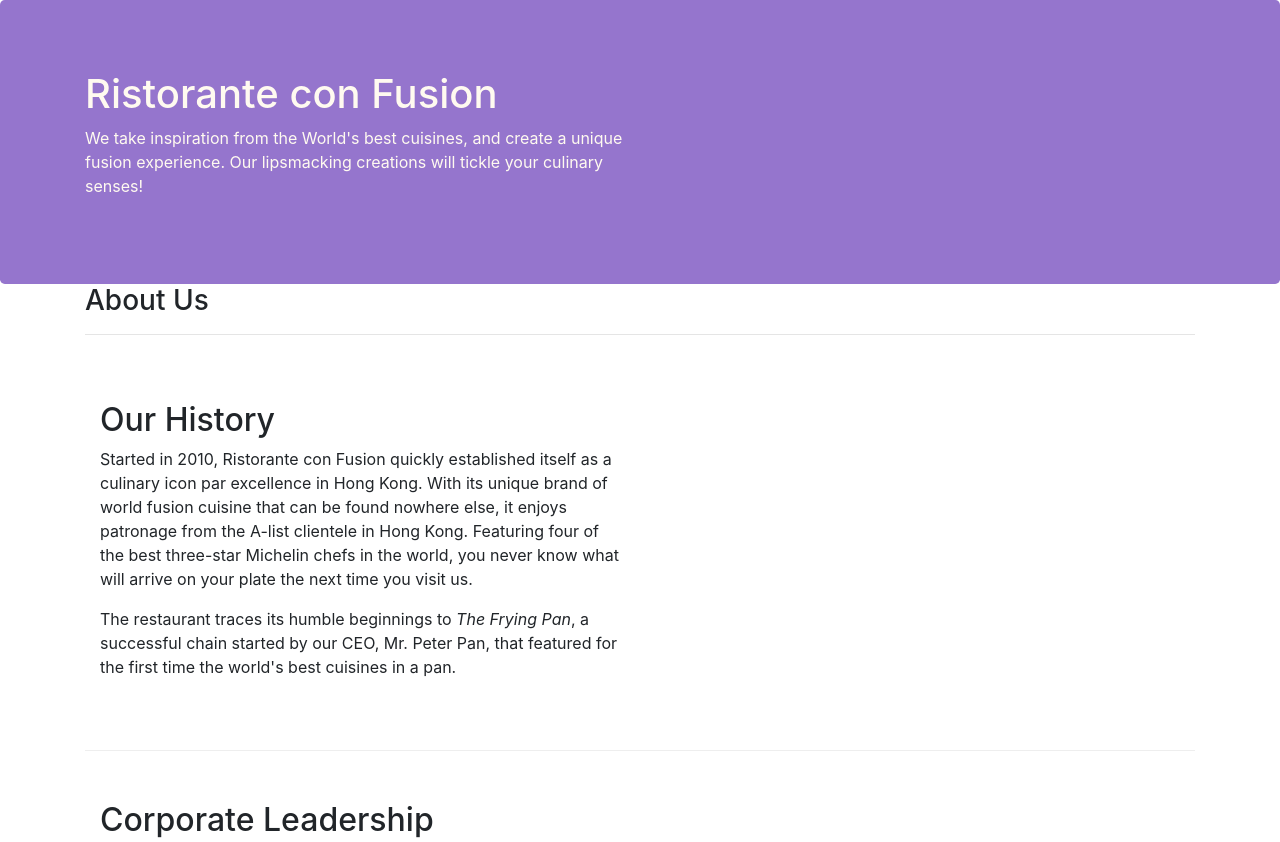
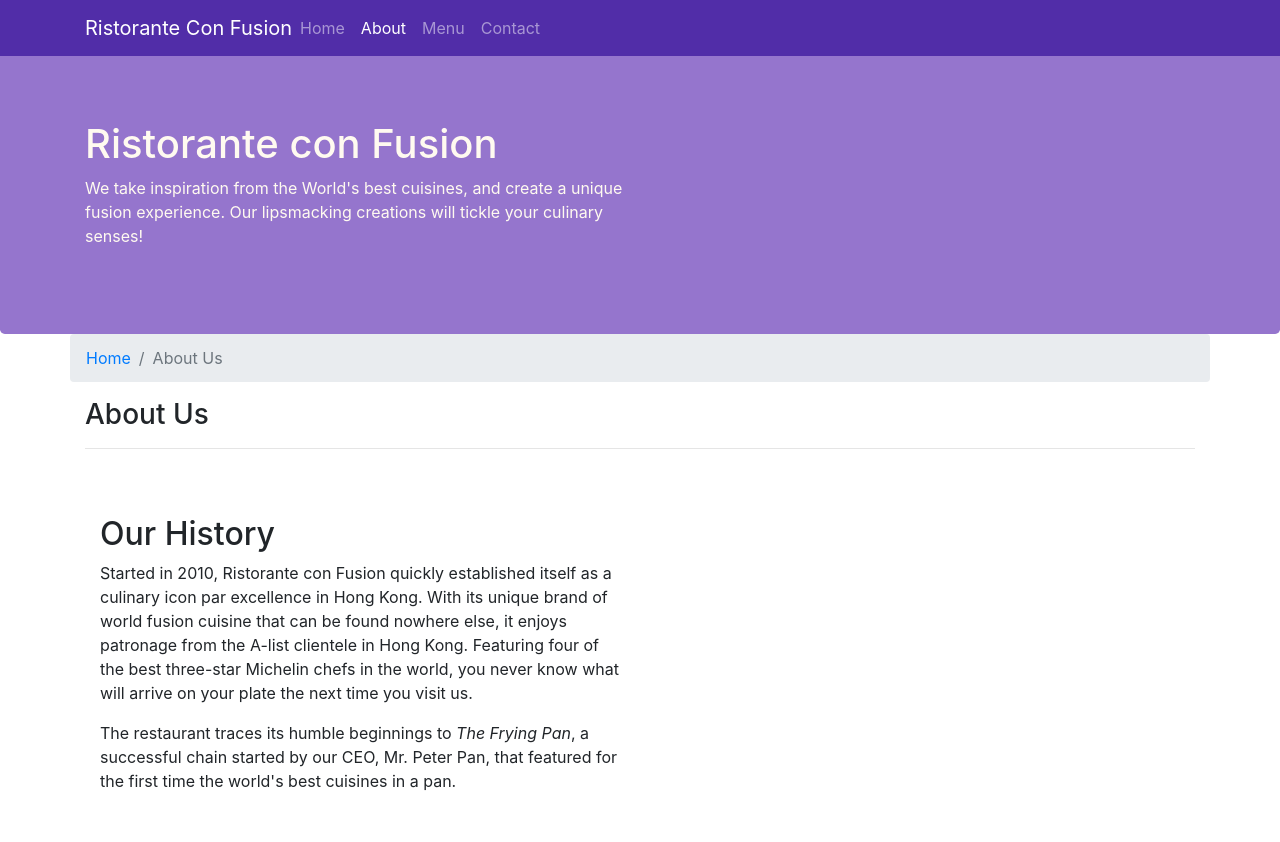
Before and after one commit to nic-peterson/conFusion, a website: page aboutus.html in a window 1280 px wide. Shown: the top 842 px of the page. Drawn offline with nearby package versions, Linux system fonts and the light colour scheme.

Commit message:
Navbar & breadcrumbs

```diff
--- a/aboutus.html
+++ b/aboutus.html
@@ -19,6 +19,33 @@
   </head>
 
   <body>
+    <nav class="navbar navbar-dark navbar-expand-sm fixed-top">
+      <div class="container">
+        <button
+          class="navbar-toggler"
+          type="button"
+          data-toggle="collapse"
+          data-target="#Navbar"
+        >
+          <span class="navbar-toggler-icon"></span>
+        </button>
+        <a class="navbar-brand mr-auto" href="./index.html"
+          >Ristorante Con Fusion</a
+        >
+        <div class="collapse navbar-collapse" id="Navbar">
+          <ul class="navbar-nav mr-auto">
+            <li class="nav-item">
+              <a class="nav-link" href="./index.html">Home</a>
+            </li>
+            <li class="nav-item">
+              <a class="nav-link active" href="./aboutus.html">About</a>
+            </li>
+            <li class="nav-item"><a class="nav-link" href="#">Menu</a></li>
+            <li class="nav-item"><a class="nav-link" href="#">Contact</a></li>
+          </ul>
+        </div>
+      </div>
+    </nav>
     <header class="jumbotron">
       <div class="container">
         <div class="row row-header">
@@ -37,9 +64,13 @@
 
     <div class="container">
       <div class="row">
-        <div class="col col-sm col-md">
+        <ol class="col-12 breadcrumb">
+          <li class="breadcrumb-item"><a href="./index.html"">Home</a></li>
+          <li class="breadcrumb-item active">About Us</li>
+        </ol>
+        <div class="col-12">
           <h3>About Us</h3>
-          <hr />
+          <hr>
         </div>
       </div>
 
@@ -119,7 +150,7 @@
           <div class="col-4 offset-1 col-sm-2">
             <h5>Links</h5>
             <ul class="list-unstyled">
-              <li><a href="#">Home</a></li>
+              <li><a href="./index.html">Home</a></li>
               <li><a href="#">About</a></li>
               <li><a href="#">Menu</a></li>
               <li><a href="#">Contact</a></li>
--- a/css/styles.css
+++ b/css/styles.css
@@ -28,3 +28,12 @@
   margin: 0px;
   color: #0f0f0f;
 }
+
+body {
+  padding: 50px 0px 0px 0px;
+  z-index: 0;
+}
+
+.navbar-dark {
+  background: #512da8;
+}
```
Also changed, not shown: index.html (+26 -1 lines).
